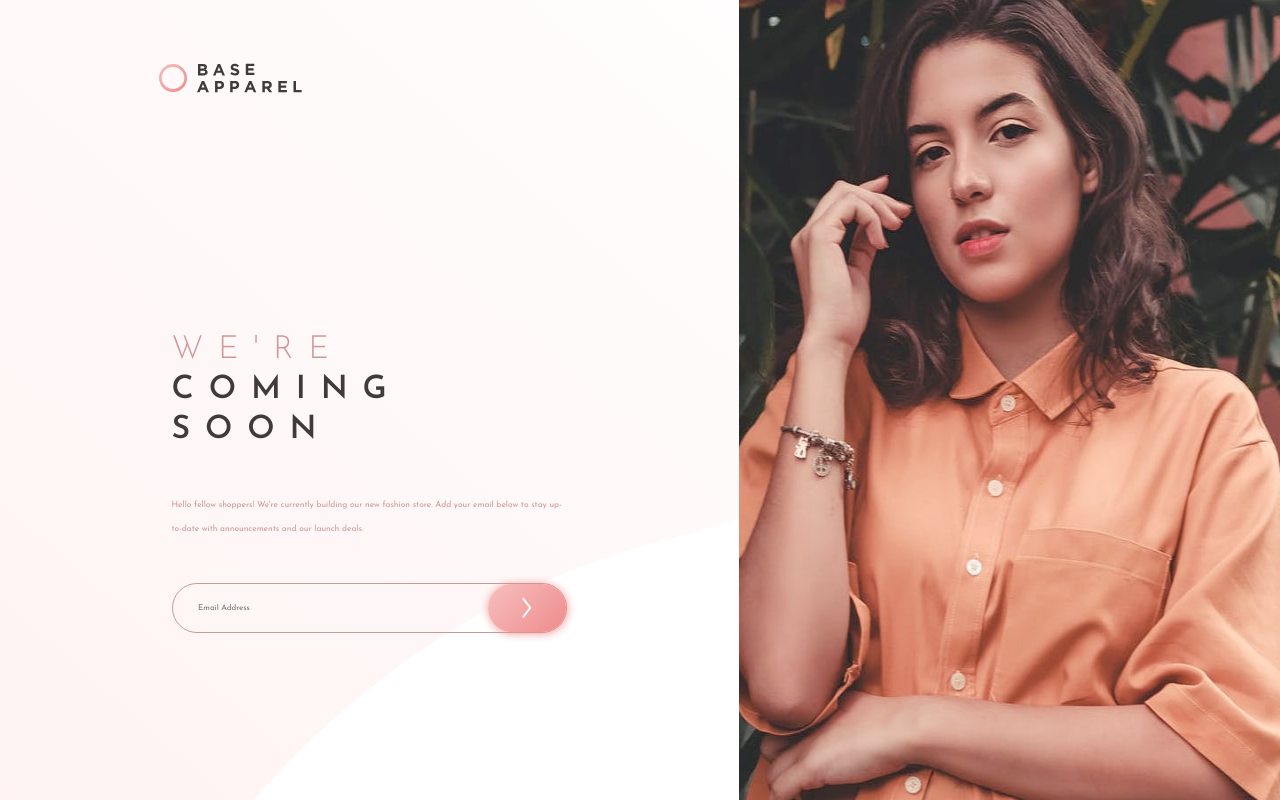
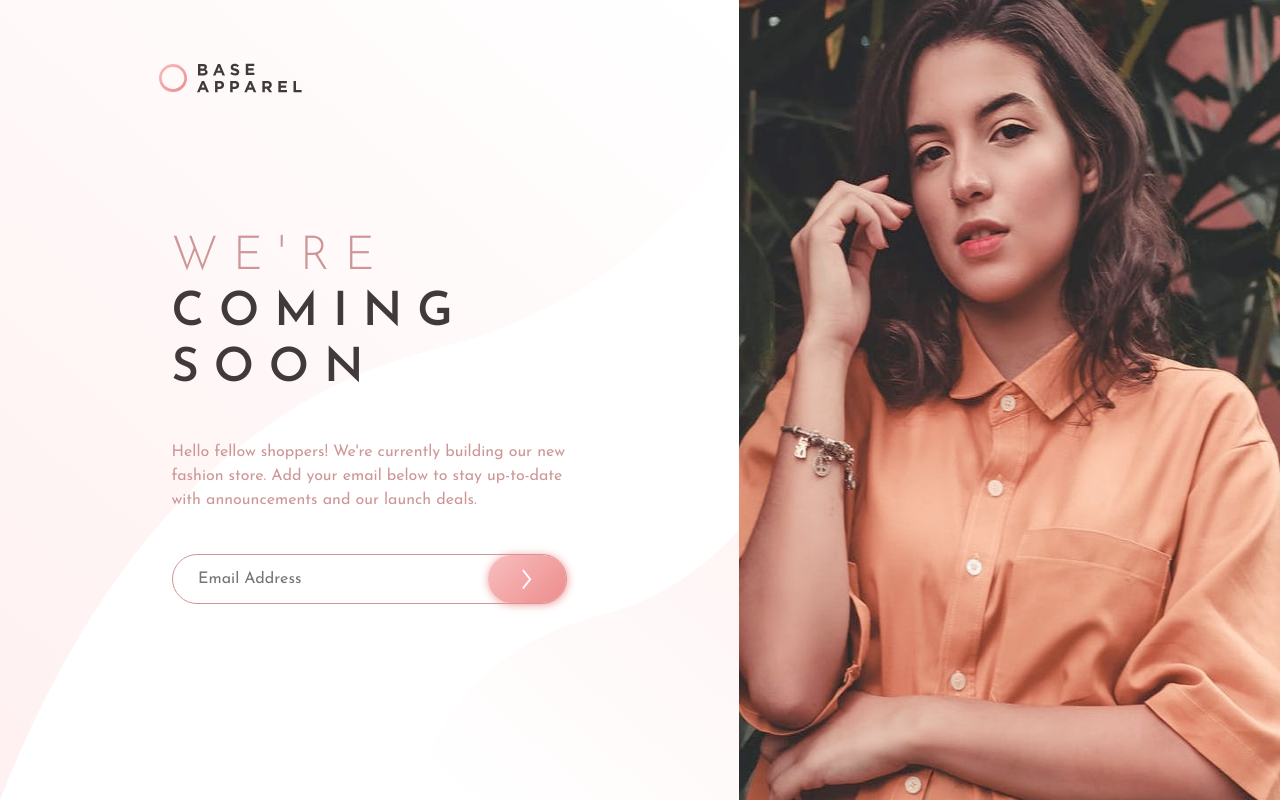
Before and after one commit to Luendel/base-apparel-coming-soon, an Angular app: page / in a window 1280 px wide. Built offline with nearby package versions, Linux system fonts and the light colour scheme.

Commit message:
modified:   src/app/app.component.css modified:   src/app/components/form.component.css modified:   src/app/components/heroText.component.css

```diff
--- a/src/app/app.component.css
+++ b/src/app/app.component.css
@@ -10,10 +10,9 @@ main {
             max-height: 100vh;
             display: grid;
             grid-template-columns: 57.73vw 42.27vw;
-            grid-template-rows: 1fr 1fr 1fr;
-            background: none;
+            grid-template-rows: 10.5vh 1fr 1fr;
             background-image: url("/images/bg-pattern-desktop.svg");
-            background-size: cover;
+            background-size: contain;
             background-repeat: repeat-x;
     }
 
--- a/src/app/components/form.component.css
+++ b/src/app/components/form.component.css
@@ -49,7 +49,7 @@ div {
 
     input {
         text-indent: 2vw;
-        font-size: 0.5rem;
+        font-size: 2vh;
     }
 
     div {
--- a/src/app/components/heroText.component.css
+++ b/src/app/components/heroText.component.css
@@ -29,18 +29,24 @@ p {
 
 
 @media (min-width: 750px) {
+    section {
+        padding-top: 9.125vh;
+    }
+
     h1 {
+        font-size: 5.875vh;
+        line-height: 7vh;
         text-align: left;
         width: 30.93vw;
         margin: 0 auto;
-        margin-top: 8.89vh;
+        margin-top: 9.125vh;
     }
 
     p {
         text-align: left;
         width: 30.93vw;
         margin: 0 auto;
-        margin-top: 5.29vh;
-        font-size: 0.53rem;
+        margin-top: 5.25vh;
+        font-size: 2vh;
     }
 }
```
